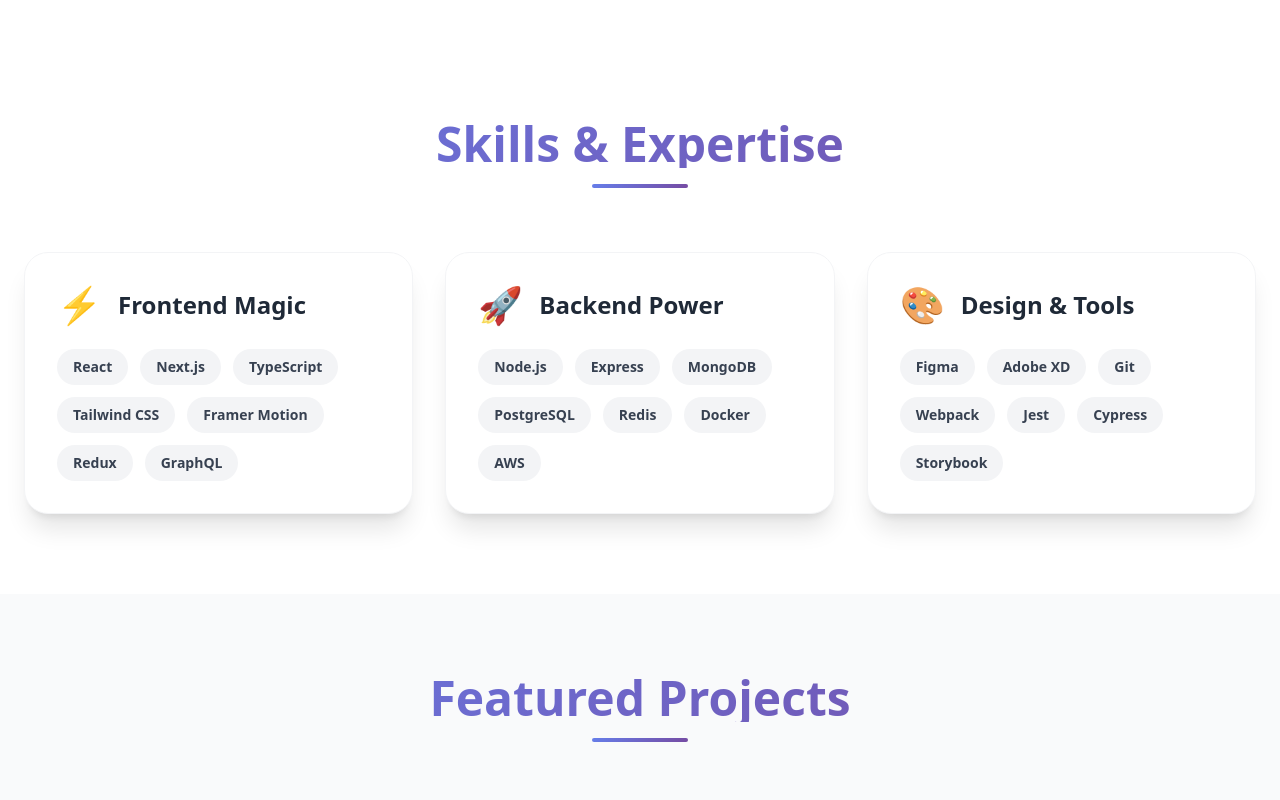
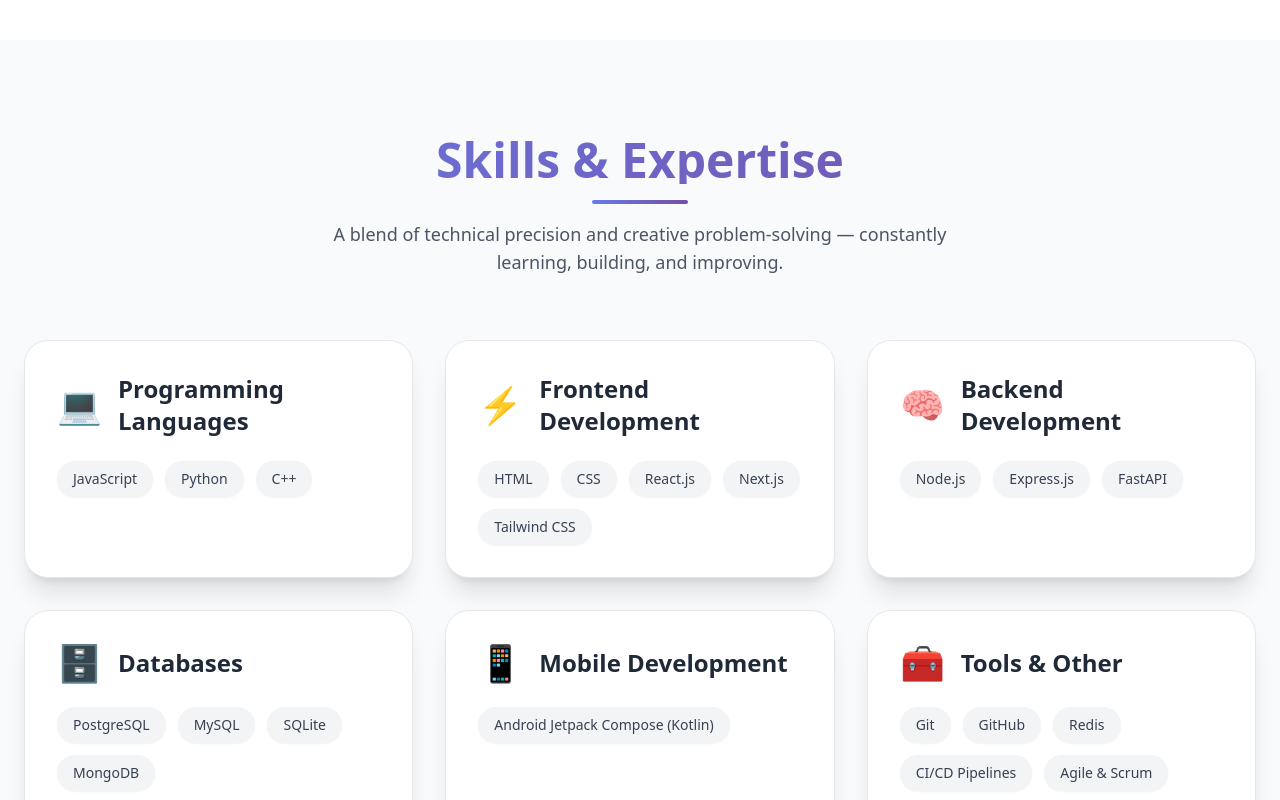
Before and after one commit to ArminVejzovic/portfolio-armin3, a React (Vite) app in the folder app/: page / in a window 1280 px wide. Shown: the part 760-1560 px from the top of the page. Built offline with nearby package versions, Linux system fonts and the light colour scheme.

Commit message:
update of skills section

```diff
--- a/app/src/components/SkillsSection.jsx
+++ b/app/src/components/SkillsSection.jsx
@@ -1,70 +1,102 @@
-import React, { useState, useEffect, useRef, useContext } from 'react';
-import { ThemeContext } from './ThemeContext';
+import React, { useState, useEffect, useRef, useContext } from "react";
+import { ThemeContext } from "./ThemeContext";
 
 const SkillsSection = () => {
   const [isVisible, setIsVisible] = useState(false);
   const sectionRef = useRef();
-      const { isDark, toggleTheme } = useContext(ThemeContext);
+  const { isDark } = useContext(ThemeContext);
 
   useEffect(() => {
     const observer = new IntersectionObserver(
       ([entry]) => {
-            if (entry.isIntersecting) {
-              setIsVisible(true);
-            }
+        if (entry.isIntersecting) setIsVisible(true);
       },
-          { threshold: 0.1 }
+      { threshold: 0.2 }
     );
 
-        if (sectionRef.current) {
-          observer.observe(sectionRef.current);
-        }
-
+    if (sectionRef.current) observer.observe(sectionRef.current);
     return () => observer.disconnect();
   }, []);
 
   const skillCategories = [
     {
-          title: 'Frontend Magic',
-          icon: '⚡',
-          skills: ['React', 'Next.js', 'TypeScript', 'Tailwind CSS', 'Framer Motion', 'Redux', 'GraphQL']
+      title: "Programming Languages",
+      icon: "💻",
+      skills: ["JavaScript", "Python", "C++"],
     },
     {
-          title: 'Backend Power',
-          icon: '🚀',
-          skills: ['Node.js', 'Express', 'MongoDB', 'PostgreSQL', 'Redis', 'Docker', 'AWS']
+      title: "Frontend Development",
+      icon: "⚡",
+      skills: ["HTML", "CSS", "React.js", "Next.js", "Tailwind CSS"],
     },
     {
-          title: 'Design & Tools',
-          icon: '🎨',
-          skills: ['Figma', 'Adobe XD', 'Git', 'Webpack', 'Jest', 'Cypress', 'Storybook']
-        }
+      title: "Backend Development",
+      icon: "🧠",
+      skills: ["Node.js", "Express.js", "FastAPI"],
+    },
+    {
+      title: "Databases",
+      icon: "🗄️",
+      skills: ["PostgreSQL", "MySQL", "SQLite", "MongoDB"],
+    },
+    {
+      title: "Mobile Development",
+      icon: "📱",
+      skills: ["Android Jetpack Compose (Kotlin)"],
+    },
+    {
+      title: "Tools & Other",
+      icon: "🧰",
+      skills: ["Git", "GitHub", "Redis", "CI/CD Pipelines", "Agile & Scrum"],
+    },
   ];
 
   return (
-        <section ref={sectionRef} id="skills" className="py-20 px-6">
+    <section
+      ref={sectionRef}
+      id="skills"
+      className="py-24 px-6 bg-gray-50 dark:bg-gray-900 transition-colors duration-500"
+    >
       <div className="max-w-7xl mx-auto">
-            <div className={`text-center mb-16 ${isVisible ? 'animate-fade-in-up' : 'opacity-0'}`}>
-              <h2 className="text-4xl lg:text-5xl font-black gradient-text mb-4">Skills & Expertise</h2>
+        {/* Section Header */}
+        <div
+          className={`text-center mb-16 transform transition-all duration-700 ${
+            isVisible ? "opacity-100 translate-y-0" : "opacity-0 translate-y-10"
+          }`}
+        >
+          <h2 className="text-4xl lg:text-5xl font-extrabold gradient-text mb-4">
+            Skills & Expertise
+          </h2>
           <div className="w-24 h-1 bg-gradient-primary mx-auto rounded-full"></div>
+          <p className="mt-4 text-gray-600 dark:text-gray-400 text-lg max-w-2xl mx-auto">
+            A blend of technical precision and creative problem-solving —
+            constantly learning, building, and improving.
+          </p>
         </div>
 
-            <div className="grid md:grid-cols-2 lg:grid-cols-3 gap-8">
+        {/* Skill Cards */}
+        <div className="grid sm:grid-cols-2 lg:grid-cols-3 gap-8">
           {skillCategories.map((category, index) => (
             <div
               key={category.title}
-                  className={`bg-white dark:bg-gray-800 p-8 rounded-3xl shadow-xl hover-lift border border-gray-100 dark:border-gray-700 ${isVisible ? 'animate-fade-in-up' : 'opacity-0'}`}
-                  style={{animationDelay: `${index * 0.2}s`}}
+              className={`group bg-white dark:bg-gray-800 border border-gray-200 dark:border-gray-700 rounded-3xl shadow-xl p-8 transform transition-all duration-700 hover:shadow-2xl hover:-translate-y-2 ${
+                isVisible
+                  ? "opacity-100 translate-y-0"
+                  : "opacity-0 translate-y-10"
+              }`}
+              style={{ transitionDelay: `${index * 0.1}s` }}
             >
               <div className="flex items-center mb-6">
-                    <span className="text-4xl mr-4 animate-pulse">{category.icon}</span>
-                    <h3 className="text-2xl font-bold text-gray-800 dark:text-white">{category.title}</h3>
+                <span className="text-4xl mr-4">{category.icon}</span>
+                <h3 className="text-2xl font-semibold text-gray-800 dark:text-gray-100">
+                  {category.title}
+                </h3>
               </div>
               <div className="flex flex-wrap gap-3">
                 {category.skills.map((skill) => (
                   <span
                     key={skill}
-                        className="px-4 py-2 bg-gray-100 dark:bg-gray-700 text-gray-700 dark:text-gray-300 rounded-full text-sm font-semibold hover:bg-gradient-primary hover:text-white transition-all duration-300 cursor-pointer hover:scale-105"
+                    className="px-4 py-2 bg-gray-100 dark:bg-gray-700 text-gray-700 dark:text-gray-300 rounded-full text-sm font-medium hover:bg-gradient-primary hover:text-white hover:scale-105 transition-all duration-300 cursor-default shadow-sm"
                   >
                     {skill}
                   </span>
--- a/app/src/i18n/i18n.jsx
+++ b/app/src/i18n/i18n.jsx
@@ -1,9 +1,9 @@
-import React, { createContext, useState, useContext, useEffect } from 'react';
+import { createContext, useState, useContext, useEffect } from 'react';
 import translations from './translations';
 
 const I18nContext = createContext();
 
-const SUPPORTED_LANGUAGES = ['en', 'bs']; // dodaj sve koje podržavaš
+const SUPPORTED_LANGUAGES = ['en', 'bs'];
 
 export const I18nProvider = ({ children }) => {
   const [language, setLanguage] = useState(() => {
```
Lines whose indentation alone changed are shown as unchanged.
